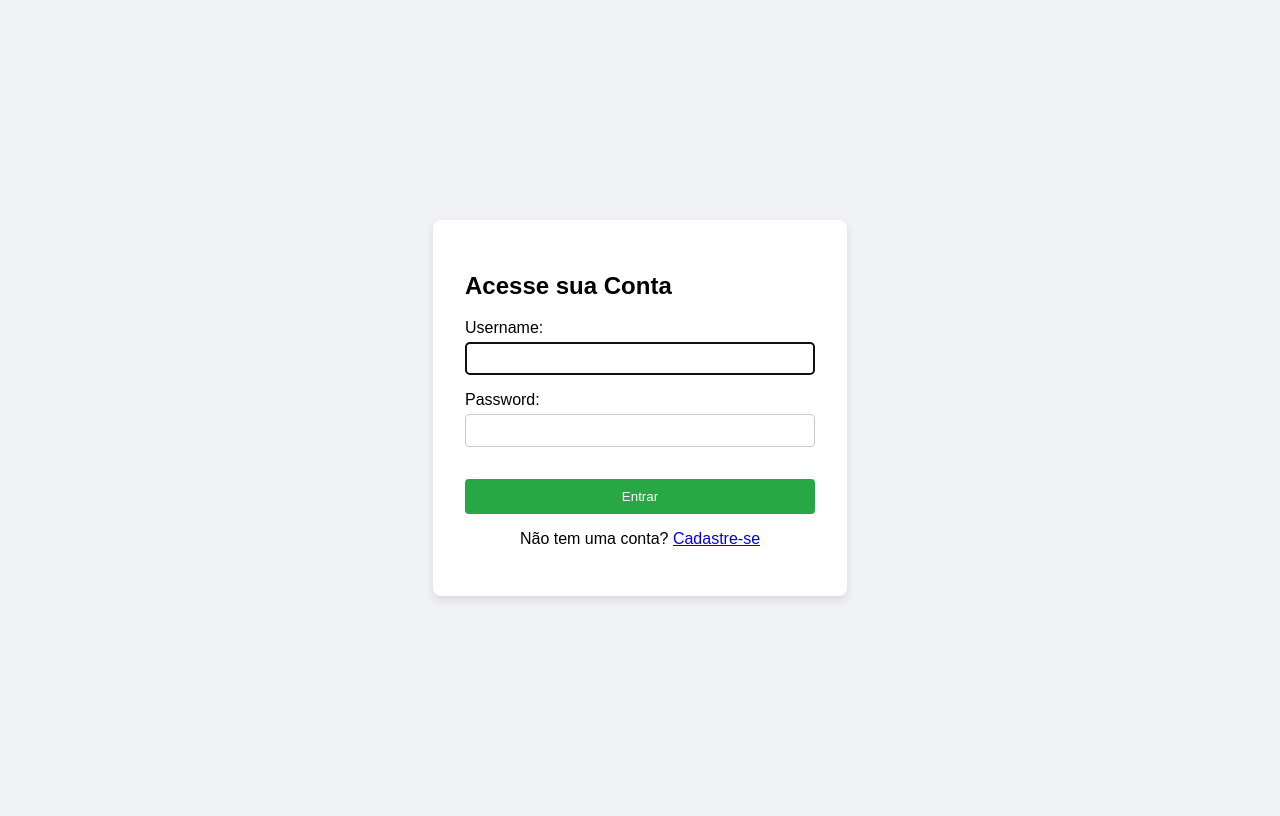
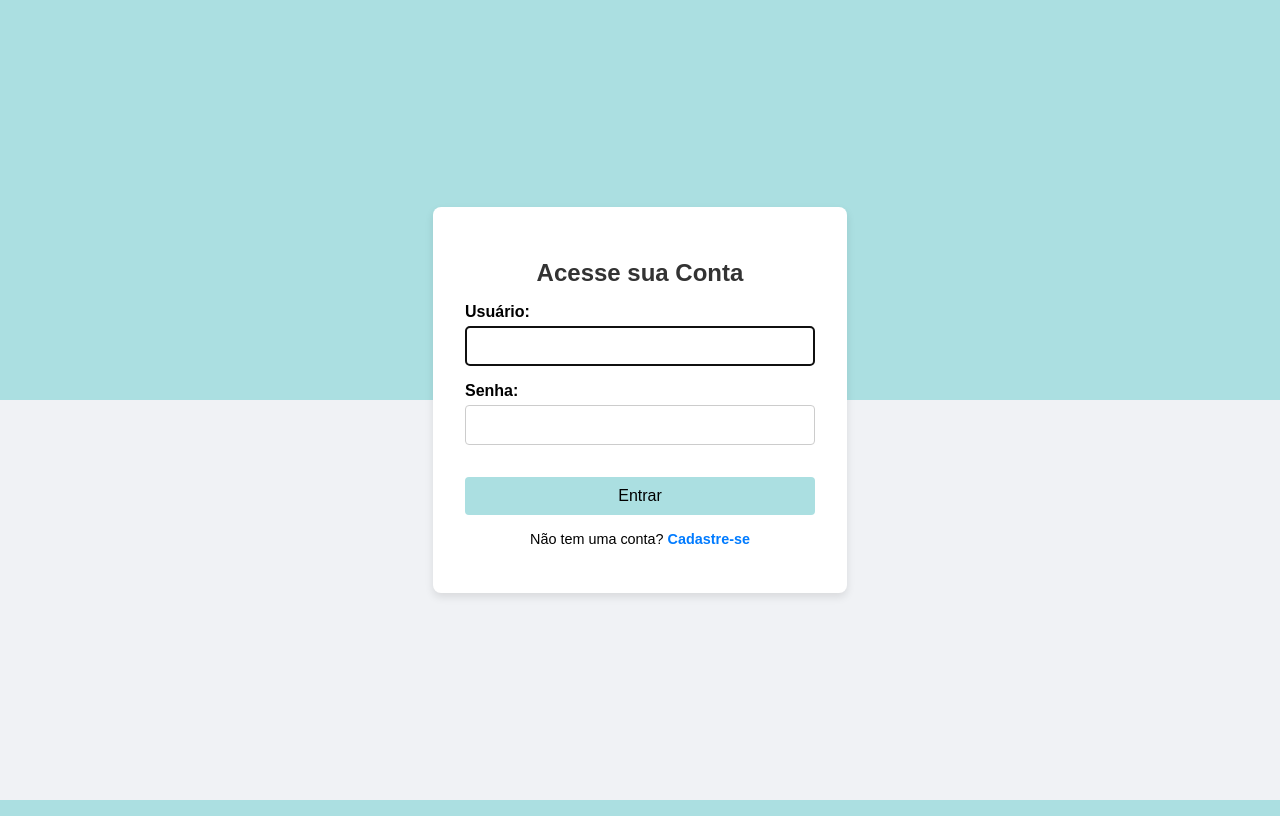
Before and after one commit to GuuTizatto/Projeto_Integrador_Error404, a Django app: page /login/ in a window 1280 px wide. Run offline with Django 5.2, Linux system fonts and the light colour scheme.

Commit message:
telas de login, cadastro e alterações

```diff
--- a/config/settings.py
+++ b/config/settings.py
@@ -103,7 +103,7 @@ AUTH_PASSWORD_VALIDATORS = [
 # Internationalization
 # https://docs.djangoproject.com/en/5.2/topics/i18n/
 
-LANGUAGE_CODE = 'en-us'
+LANGUAGE_CODE = 'pt-br'
 
 TIME_ZONE = 'UTC'
 
--- a/gestao/templates/gestao/login.html
+++ b/gestao/templates/gestao/login.html
@@ -4,12 +4,99 @@
     <meta charset="UTF-8">
     <title>Login</title>
     <style>
-        body { font-family: sans-serif; display: flex; justify-content: center; align-items: center; height: 100vh; background-color: #f0f2f5; }
-        .form-container { background: white; padding: 2rem; border-radius: 8px; box-shadow: 0 4px 8px rgba(0,0,0,0.1); width: 350px; }
-        form p { display: flex; flex-direction: column; }
-        input { padding: 8px; margin-top: 5px; border-radius: 4px; border: 1px solid #ccc; }
-        button { background-color: #28a745; color: white; padding: 10px; border: none; border-radius: 4px; cursor: pointer; width: 100%; margin-top: 1rem; }
-        .errorlist { list-style-type: none; padding: 0; color: red; font-size: 0.9em; }
+        body {
+            font-family: sans-serif;
+            display: flex;
+            justify-content: center;
+            align-items: center;
+            height: 100vh;
+            margin: 0;
+            background: linear-gradient(to bottom, #abdfe1 50%, #f0f2f5 50%);
+        }
+
+        .form-container {
+            background: white;
+            padding: 2rem;
+            border-radius: 8px;
+            box-shadow: 0 4px 8px rgba(0,0,0,0.1);
+            width: 350px;
+            position: relative;
+            z-index: 1;
+        }
+
+        h2 {
+            text-align: center;
+            margin-bottom: 1rem;
+            color: #333;
+        }
+
+        form p {
+            display: flex;
+            flex-direction: column;
+            margin-bottom: 1rem;
+        }
+
+        label {
+            font-weight: bold;
+            margin-bottom: 5px;
+        }
+
+        input {
+            padding: 10px;
+            border-radius: 4px;
+            border: 1px solid #ccc;
+            font-size: 1rem;
+        }
+
+        button {
+            background-color: #abdfe1;
+            color: black;
+            padding: 10px;
+            border: none;
+            border-radius: 4px;
+            cursor: pointer;
+            width: 100%;
+            margin-top: 1rem;
+            font-size: 1rem;
+            transition: background 0.3s ease, transform 0.1s ease;
+        }
+
+        button:hover {
+            background-color: #7ac4c7;
+            color: black;
+        }
+
+        button:active {
+            transform: scale(0.98);
+        }
+
+        .errorlist, span {
+            color: red;
+            font-size: 0.85em;
+            margin-top: 5px;
+        }
+
+        .register-link {
+            text-align: center;
+            margin-top: 1rem;
+            font-size: 0.9rem;
+        }
+
+        .register-link a {
+            color: #007bff;
+            text-decoration: none;
+            font-weight: bold;
+        }
+
+        .register-link a:hover {
+            text-decoration: underline;
+        }
+
+        @media (max-width: 400px) {
+            .form-container {
+                width: 90%;
+            }
+        }
     </style>
 </head>
 <body>
@@ -17,10 +104,27 @@
         <h2>Acesse sua Conta</h2>
         <form method="post">
             {% csrf_token %}
-            {{ form.as_p }}
+
+            <p>
+                {{ form.username.label_tag }}
+                {{ form.username }}
+                {% for error in form.username.errors %}
+                    <span>{{ error }}</span>
+                {% endfor %}
+            </p>
+
+            <p>
+                {{ form.password.label_tag }}
+                {{ form.password }}
+                {% for error in form.password.errors %}
+                    <span>{{ error }}</span>
+                {% endfor %}
+            </p>
+
             <button type="submit">Entrar</button>
         </form>
-        <p style="text-align: center; margin-top: 1rem;">
+
+        <p class="register-link">
             Não tem uma conta? <a href="{% url 'cadastro' %}">Cadastre-se</a>
         </p>
     </div>
```
Also changed, not shown: gestao/forms.py (added, +25 -0 lines), gestao/templates/gestao/cadastro.html (+113 -8 lines), gestao/views.py (+11 -0 lines), db.sqlite3.
